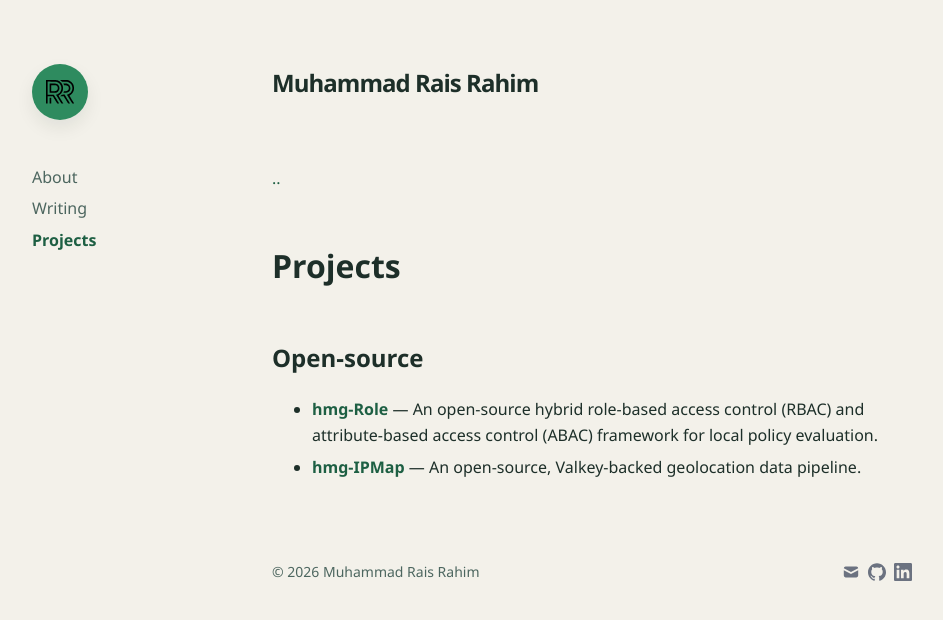
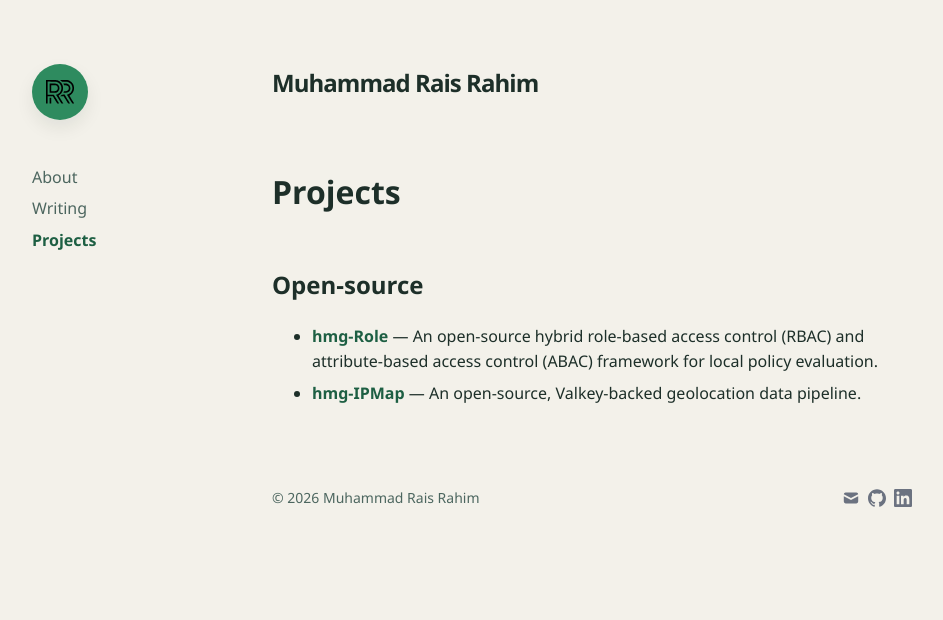
Before and after one commit to raisrahim/raisrahim.github.io, a Jekyll site: the page built from projects.md, in a window 1280 px wide. Shown: the top 620 px of the page, without its empty margins (96-1039 px from the left). Built offline with Jekyll 4.4.1, drawn with Linux system fonts in a browser that asks for light colours.

Commit message:
refactor: remove back link inclusion from archive and page layouts; adjust heading margin in styles

```diff
--- a/_layouts/archive.html
+++ b/_layouts/archive.html
@@ -2,8 +2,6 @@
 layout: default
 ---
 
-{%-include back_link.html-%}
-
 <h1>{{ page.title }}</h1>
 
 {%-include post_list.html category=page.which_category-%}
--- a/_layouts/page.html
+++ b/_layouts/page.html
@@ -2,8 +2,6 @@
 layout: default
 ---
 
-{%-include back_link.html-%}
-
 <h1>{{ page.display_title | default: page.title }}</h1>
 
 {{ content }}
--- a/_sass/no-style-please.scss
+++ b/_sass/no-style-please.scss
@@ -60,6 +60,10 @@ body {
 h1, h2, h3, h4, h5, h6 {
   color: var(--text);
   margin-top: 3rem;
+}
+
+.w > h1 {
+  margin-top: 0.25rem;
 }
 
 hr { margin: 2rem 0; }
```
